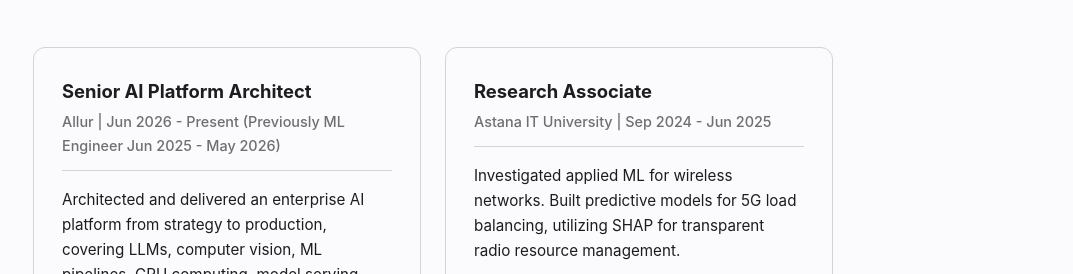
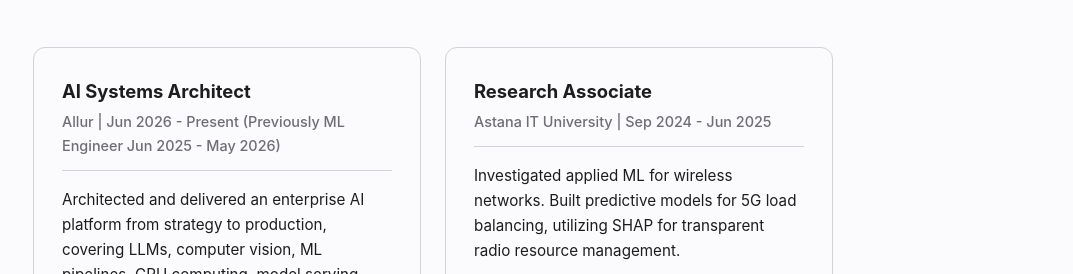
Before and after one commit to almansur04/almansur04.github.io, a Jekyll site: the page built from index.html, in a window 1280 px wide and 900 px high, scrolled down 2037 px. Shown: the part 180-454 px from the top of the window, without its empty margins (207-1280 px from the left). Built offline with Jekyll 4.4.1, drawn with Linux system fonts in a browser that asks for light colours.

Commit message:
Rename position from 'Senior AI Platform Architect' to 'AI Systems Architect'

```diff
--- a/_includes/experience.html
+++ b/_includes/experience.html
@@ -25,7 +25,7 @@
     <div class="card-grid">
         <div class="card">
             <div class="card-header">
-                <div class="card-title">Senior AI Platform Architect</div>
+                <div class="card-title">AI Systems Architect</div>
                 <div class="card-subtitle">Allur | Jun 2026 &#45; Present (Previously ML Engineer Jun 2025 - May 2026)</div>
             </div>
             <p class="description">
```
